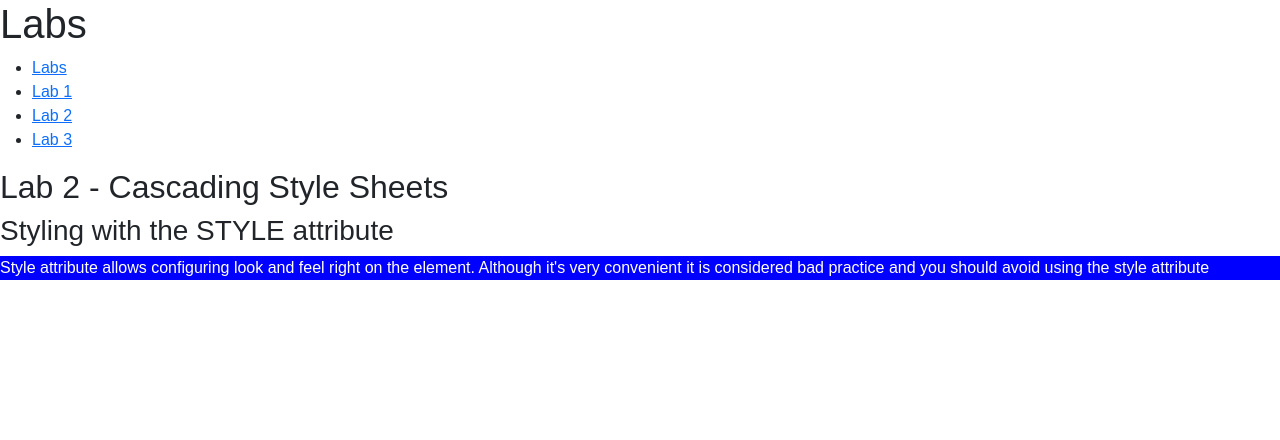
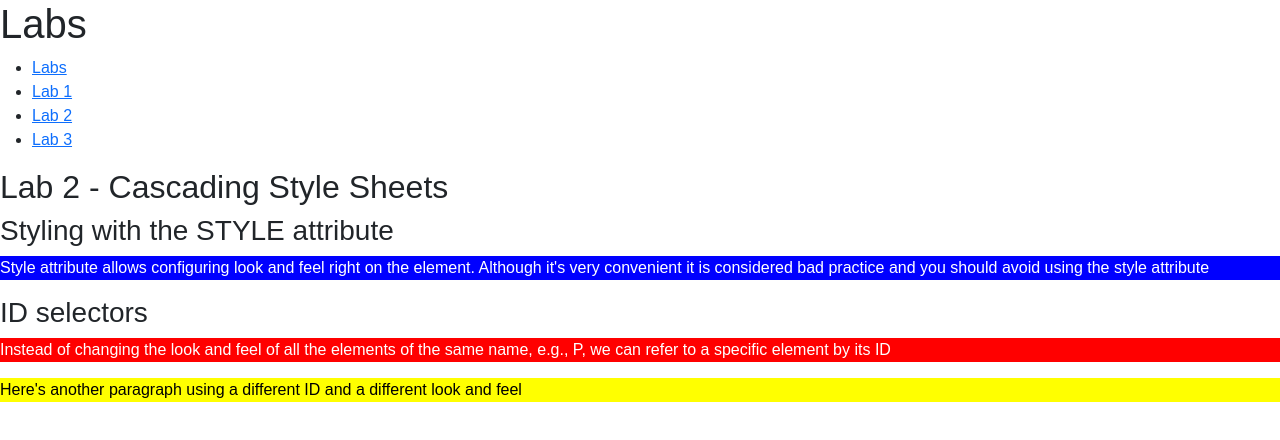
Before and after one commit to Tommytian993/coursework-cs4530, a React (Create React App) app: page /#/Labs/Lab2 in a window 1280 px wide. Shown: the top 440 px of the page. Built offline with nearby package versions, Linux system fonts and the light colour scheme.

Commit message:
feat(lab2): add ID selectors exercise with CSS rules

```diff
--- a/src/Labs/Lab2/index.css
+++ b/src/Labs/Lab2/index.css
@@ -1,4 +1,11 @@
-p {
-   background-color: blue;
-   color: white;
+/*p {
+ background-color: blue;
+ color: white;}*/
+p#wd-id-selector-1 {
+ background-color: red;
+ color: white;
 }
+p#wd-id-selector-2 {
+ background-color: yellow;
+ color: black;
+}
--- a/src/Labs/Lab2/index.tsx
+++ b/src/Labs/Lab2/index.tsx
@@ -5,11 +5,21 @@
       <h2>Lab 2 - Cascading Style Sheets</h2>
       <h3>Styling with the STYLE attribute</h3>
       <p style={{ backgroundColor: "blue", color: "white" }}>
-        Style attribute allows configuring look and feel
-        right on the element. Although it's very convenient
-        it is considered bad practice and you should avoid
-        using the style attribute
+        Style attribute allows configuring look and feel right on the element.
+        Although it's very convenient it is considered bad practice and you
+        should avoid using the style attribute
       </p>
+      <div id="wd-css-id-selectors">
+        <h3>ID selectors</h3>
+        <p id="wd-id-selector-1">
+Instead of changing the look and feel of all the
+elements of the same name, e.g., P, we can refer to a specific element by its ID
+        </p>
+        <p id="wd-id-selector-2">
+Here's another paragraph using a different ID and a different look and
+          feel
+        </p>
+      </div>
     </div>
   );
 }
```
